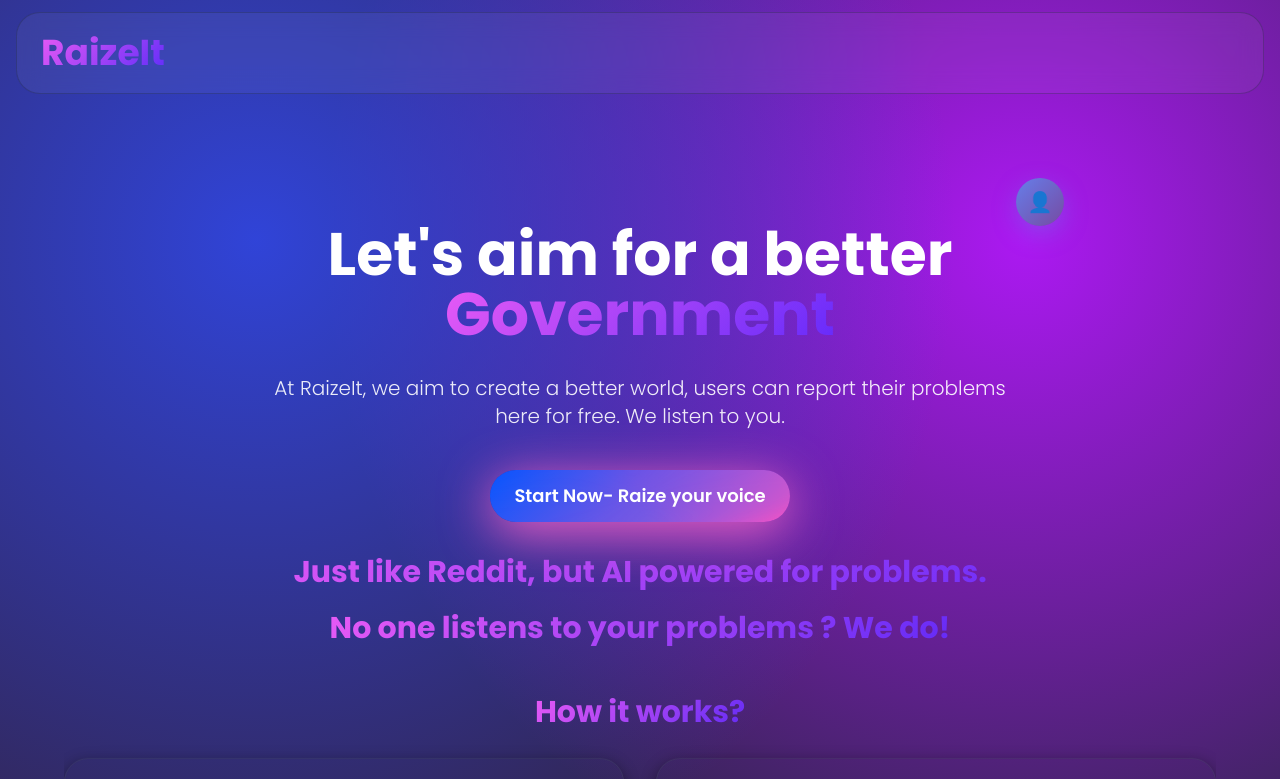
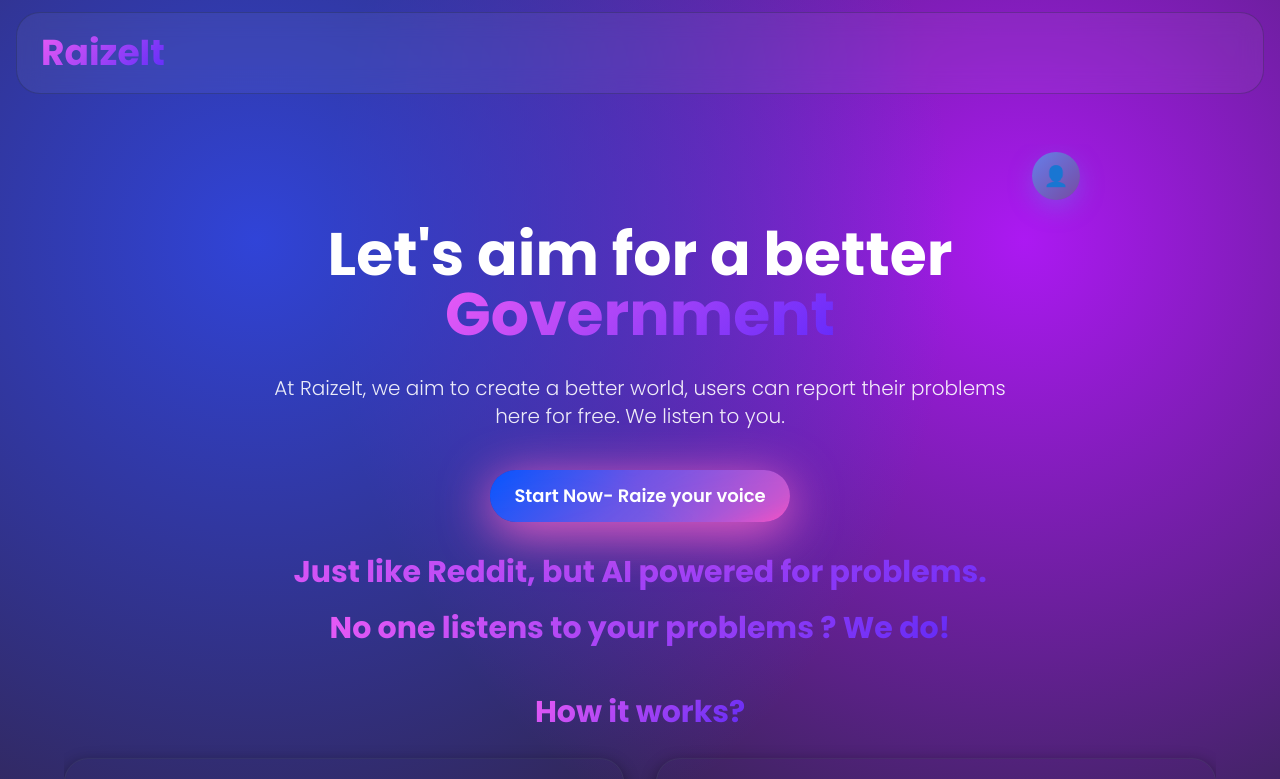
Before and after one commit to raizlet-bestisit/Raiseit, a React (Create React App) app: page / in a window 1280 px wide. Shown: the top 779 px of the page. Built offline with nearby package versions, Linux system fonts and the light colour scheme.

Commit message:
profice icon

```diff
--- a/src/index.css
+++ b/src/index.css
@@ -32,10 +32,13 @@ html.light, body.light {
   --glass-shadow: var(--glass-shadow-light);
   --placeholder-color: rgba(0, 0, 0, 0);
 }
+
+/* Profile menu */
+
 .profile-menu {
   position: fixed;
-  top: 1.5rem;
-  right: 1.5rem;
+  top: 0.5rem;
+  right: 0.5rem;
   z-index: 1001;
 }
 
@@ -54,7 +57,6 @@ html.light, body.light {
   transition: all 0.3s cubic-bezier(0.4, 0, 0.2, 1);
   box-shadow: 0 8px 24px rgba(102, 126, 234, 0.4);
   font-weight: 600;
-  margin-top:10px;
 }
 
 .profile-icon:hover {
@@ -123,6 +125,7 @@ html.light, body.light {
   0% { opacity: 0; transform: translateY(-10px); }
   100% { opacity: 1; transform: translateY(0); }
 }
+
 
 html, body {
   margin: 0;
```
